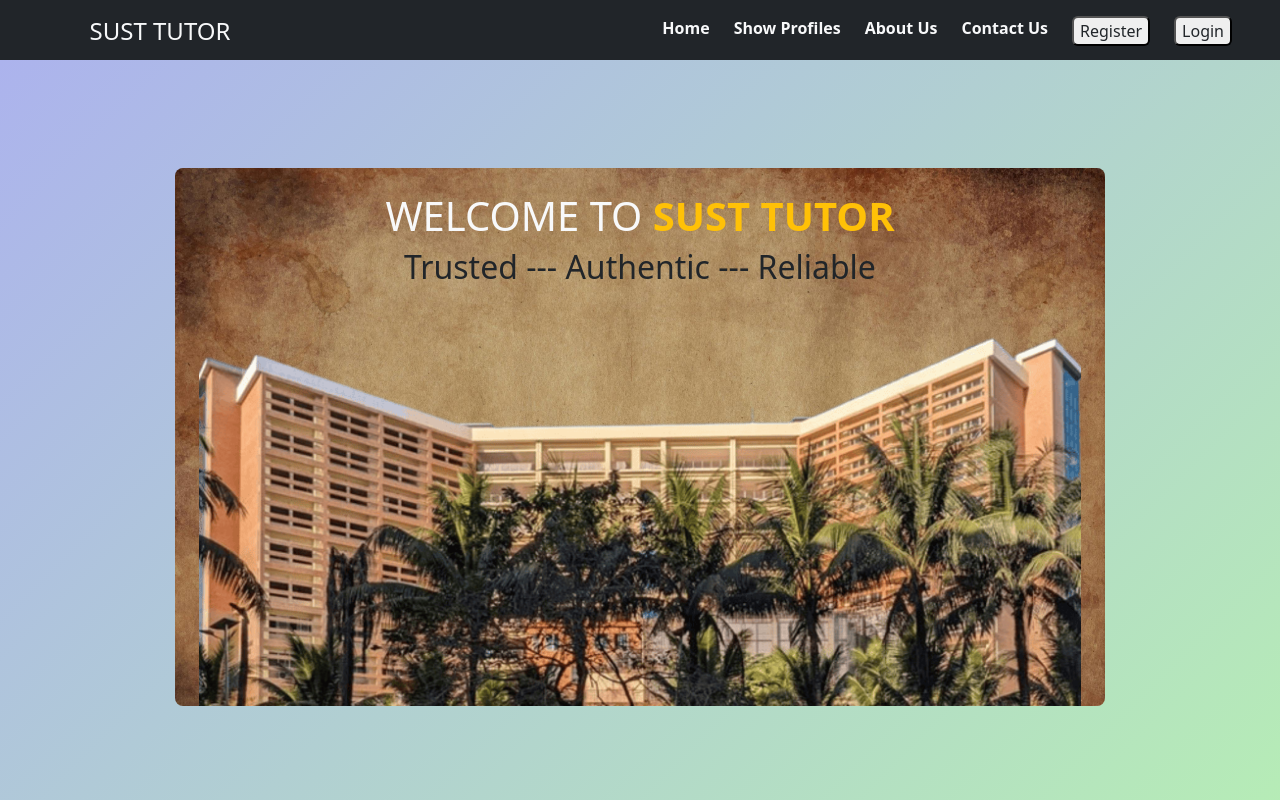
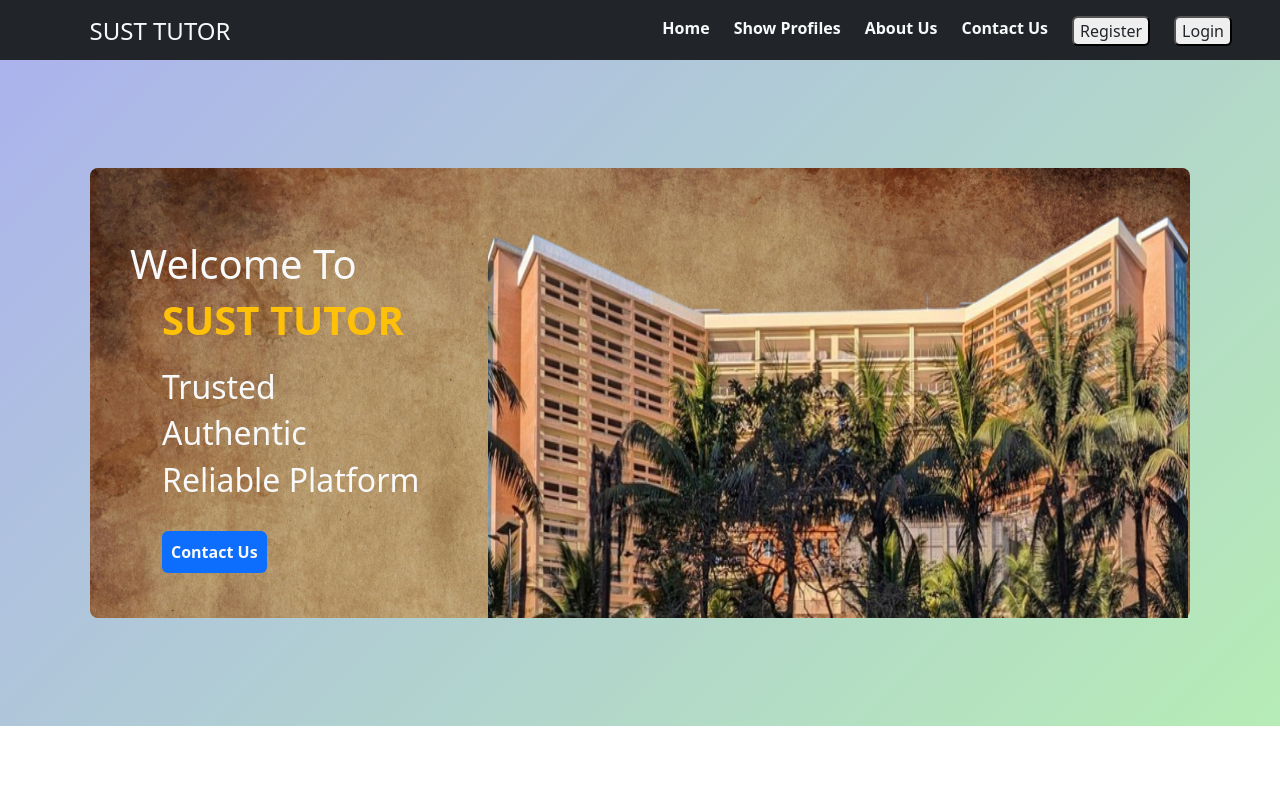
Before and after one commit to safatswe/WebProject, a website: page frontend/index.html in a window 1280 px wide. Shown: the top 800 px of the page. Drawn offline with Linux system fonts and the light colour scheme; no server answers.

Commit message:
added afaz

```diff
--- a/frontend/index.html
+++ b/frontend/index.html
@@ -30,14 +30,18 @@
   </nav>
 
   <!-- Home Section -->
-   <section id="homeSection" class="bg-color1">
-    <div class="hero mt-5 rounded-3 w-75 container mb-5">
-      <div class="banner-heading pt-2 ">
-        <h1 class="hero-headline text-light text-center mt-3">WELCOME TO <b class="text-warning">SUST TUTOR</b></h1>
-        <h2 class="hero-headline text-dark text-center">Trusted --- Authentic --- Reliable</h2>
+   <section id="homeSection" class="bg-color1 d-flex justify-content-center">
+    <div class="hero d-flex flex-wrap gap-5 mt-5 rounded-3 mb-5">
+      <div class="banner-heading p-4">
+        <h1 class="text-light mt-5 ms-3">Welcome To</h1>
+        <h1><b class="text-warning ms-5">SUST TUTOR</b></h1>
+        <h2 class="hero-headline text-light  ms-5 mt-4">Trusted</h2>
+        <h2 class="hero-headline text-light ms-5">Authentic</h2>
+        <h2 class="hero-headline text-light ms-5">Reliable Platform</h2>
+        <button class="btn rounded bg-primary mt-4 ms-5 p-2"><a class="text-decoration-none text-light fw-bold" href="#contactSection">Contact Us</a></button>
       </div>
-      <div class="container d-flex justify-content-center">
-        <img class="img-fluid" src="/uploads/sust.png.png" alt="IICT Building">
+      <div class="banner-right d-flex justify-content-center">
+        <img  src="/uploads/sust1.png.png" alt="IICT Building" style="width: 700px; height: 450px;">
       </div>
   </section>
 
--- a/frontend/style.css
+++ b/frontend/style.css
@@ -46,10 +46,16 @@ section {
 
 /* -------------------- HERO SECTION -------------------- */
 .hero {
-    /*background-color: rgb(135, 206, 235);*/
     background-image: url('/uploads/background2.jpg');
     background-repeat: no-repeat;
     background-size: cover;
+    width: 1100px;
+}
+.banner-heading{
+    width: 400px;
+}
+.banner-right{
+    width: 600px;
 }
 @media (max-width: 768px) {
     .hero {
```
Also changed, not shown: uploads/sust1.png.png (added).
